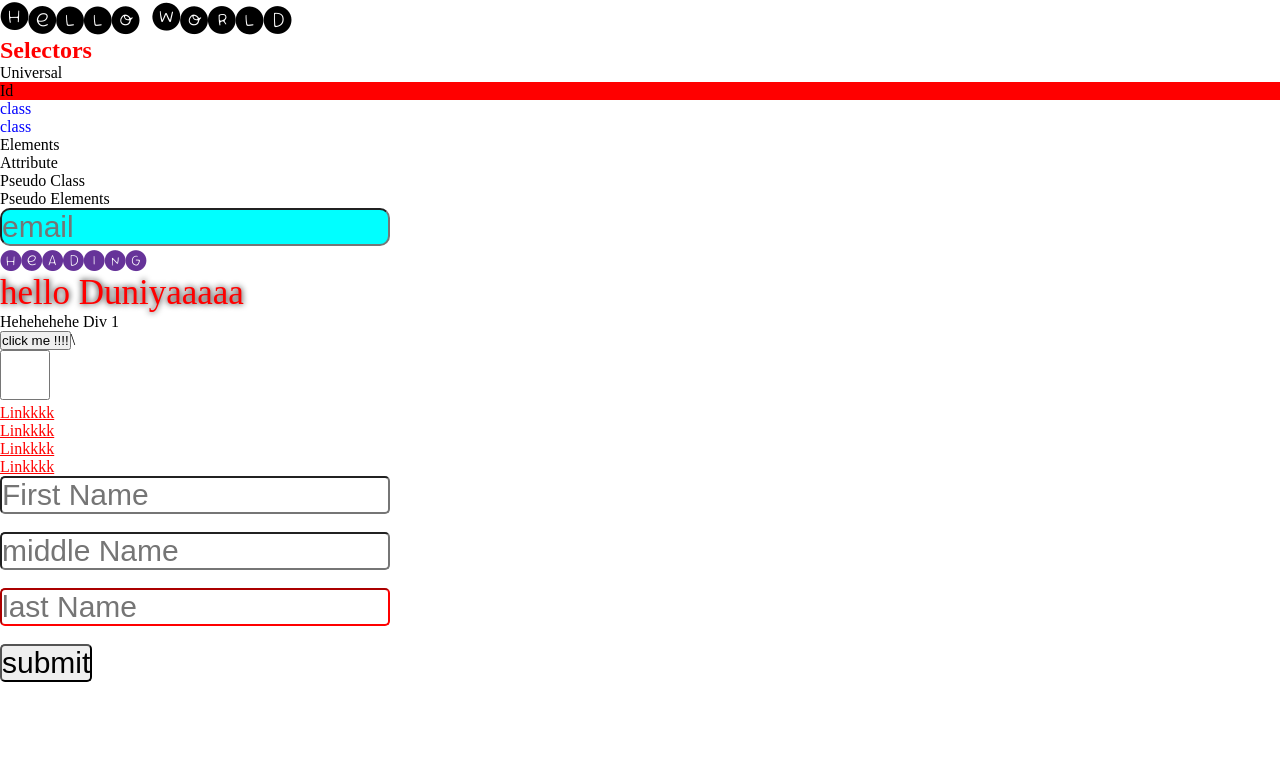
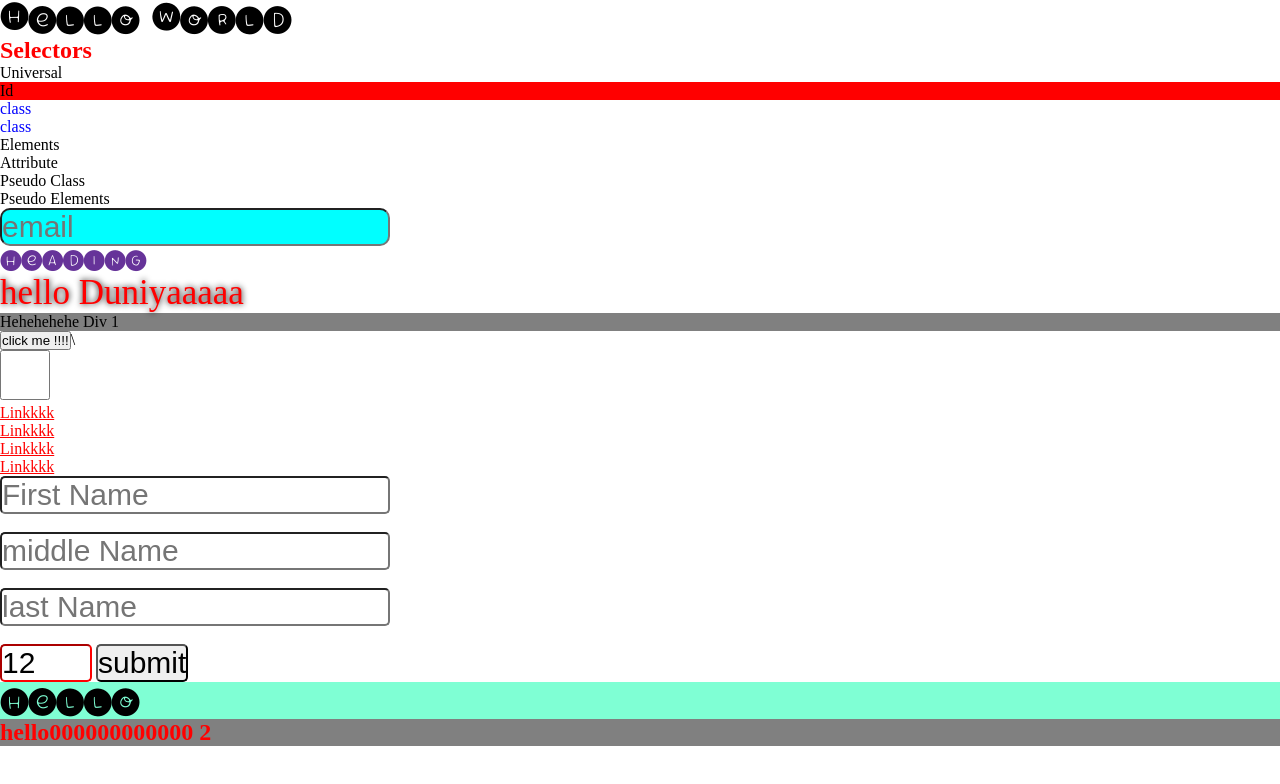
Before and after one commit to Nischal-S143/Full_Stack, a plain HTML site: page index.html in a window 1280 px wide. Drawn offline with Linux system fonts and the light colour scheme.

Commit message:
Pseudo classes :has/:not, range 27-08-2026

```diff
--- a/index.html
+++ b/index.html
@@ -1,86 +1,109 @@
 <!doctype html>
 <html lang="en">
   <head>
-  <meta charset="UTF-8">
-  <meta name="viewport" content="width=device-width, initial-scale=1.0">
+    <meta charset="UTF-8" />
+    <meta name="viewport" content="width=device-width, initial-scale=1.0" />
     <title>Hello World</title>
     <style>
-    *{
+      * {
         padding: 0px;
         margin: 0px;
       }
       @font-face {
         font-family: "Inflate PTX";
-      src: url("baby-plums-font/BabyPlums-rv2gL.ttf") ;
+        src: url("baby-plums-font/BabyPlums-rv2gL.ttf");
       }
-    h1{
+      h1 {
         font-family: Inflate PTX;
       }
-    #myid{
+      #myid {
         background-color: red;
       }
-    .cl{
+      .cl {
         color: blue;
       }
-    h2{
+      h2 {
         color: red;
         font-weight: 900;
       }
-    input[type=email]{
+      input[type="email"] {
         border-radius: 10px;
         background-color: aqua;
       }
-    section>h1{
+      section > h1 {
         color: aqua;
       }
-    section h1{
+      section h1 {
         color: rebeccapurple;
       }
-    h1+p{
+      h1 + p {
         font-size: 35px;
         color: red;
         text-shadow: 0 0 6px black;
       }
-    button:hover{
+      button:hover {
         color: blue;
         font-size: 40px;
         box-shadow: 3px 3px 5px red;
       }
-    button:active{
+      button:active {
         box-shadow: 0px 0px 0px;
         background-color: green;
       }
-    input[type=checkbox]{
+      input[type="checkbox"] {
         height: 50px;
         width: 50px;
       }
-    input:checked{
+      input:checked {
         accent-color: red;
         box-shadow: 5px 5px 8px;
       }
-    button:focus{
+      button:focus {
         outline: 3px solid grey;
       }
-    a:link{
+      a:link {
         color: red;
       }
-    a:visited{
+      a:visited {
         color: green;
       }
-    input{
+      input {
         font-size: 30px;
         border-radius: 5px;
         border-width: 2px 2px 2px 2px;
       }
-    input:required{
+      div:has(h1){
+        background-color: aquamarine;
+        color: black;
+      }
+      div:not(:has(h1)){
+        background-color: gray;
+        color: black;
+      }
+      /* input:required{
       border-color:red
     }
+    input:read-only{
+      border-color:cornflowerblue
+    }
+    input:read-write{
+      border-color:green
+    }
+    input:disabled{
+      border-color:red
+    }
+    input:optional{
+      border-color:blue
+    } */
+      input:out-of-range {
+        border-color: red;
+      }
+
     </style>
   </head>
   <body>
     <h1>Hello World</h1>
-  <h2>Selectors
-  </h2>
+    <h2>Selectors</h2>
     <ul>
       <li>Universal</li>
       <li id="myid">Id</li>
@@ -90,29 +113,39 @@
       <li>Attribute</li>
       <li>Pseudo Class</li>
       <li>Pseudo Elements</li>
-    <input type="email" placeholder="email">
-
+      <input type="email" placeholder="email" />
     </ul>
     <section>
       <h1>heading</h1>
       <p>hello Duniyaaaaa</p>
       <div>Hehehehehe Div 1</div>
     </section>
-  <button>click me !!!!</button>\<br>
-  <input type="checkbox">
-  <br>
+    <button>click me !!!!</button>\<br />
+    <input type="checkbox" />
+    <br />
     <a href="#">Linkkkk</a>
-  <br>
+    <br />
     <a href="#6">Linkkkk</a>
-  <br>
+    <br />
     <a href="#5678">Linkkkk</a>
-  <br>
-  <a href="#567gfdc8">Linkkkk</a><br>
+    <br />
+    <a href="#567gfdc8">Linkkkk</a><br />
     <form action="">
-  <input type="text" placeholder="First Name"><br><br>
-  <input type="text" placeholder="middle Name"><br><br>
-  <input type="text" placeholder="last Name" required><br><br>
-  <input type="submit" value="submit">
+      <input type="text" placeholder="First Name" /><br /><br />
+      <input type="text" placeholder="middle Name" /><br /><br />
+      <input type="text" placeholder="last Name" required /><br /><br />
+      <input
+        type="number"
+        name="Hehehehehe"
+        id=""
+        min="1"
+        max="10"
+        value="12"
+      />
+      <input type="submit" value="submit" />
     </form>
+
+    <div><h1>hello</h1></div>
+    <div><h2>hello000000000000 2</h2></div>
   </body>
 </html>
```
Lines whose indentation alone changed are shown as unchanged.
